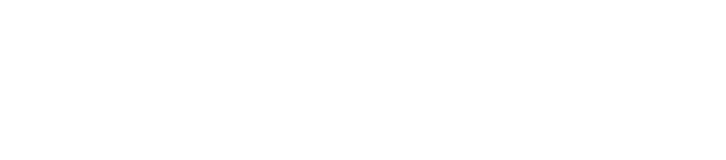
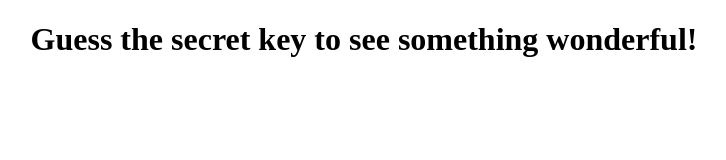
Before and after one commit to antonio-barrera/key-sequence-detection, a plain HTML site: page index.html in a window 1280 px wide. Shown: the whole page, without its empty margins (276-1002 px from the left). Drawn offline with Linux system fonts and the light colour scheme.

Commit message:
title page added

```diff
--- a/index.html
+++ b/index.html
@@ -7,6 +7,7 @@
     <title>Key Sequence Detection</title>
 </head>
 <body>
+    <h1 style="text-align: center;">Guess the secret key to see something wonderful!</h1>
     <script type="text/javascript" src="https://www.cornify.com/js/cornify.js"></script>
     <script src="assets/js/main.js"></script>
 </body>
```
